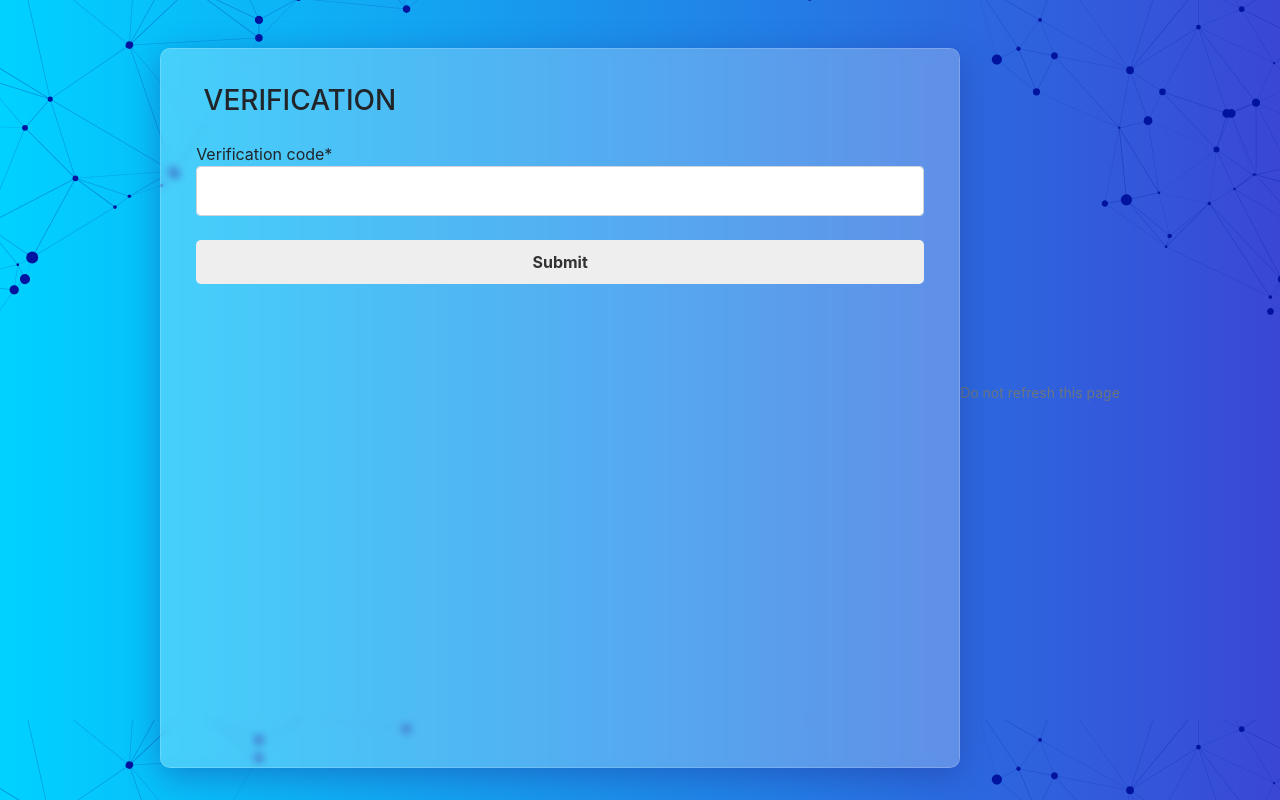
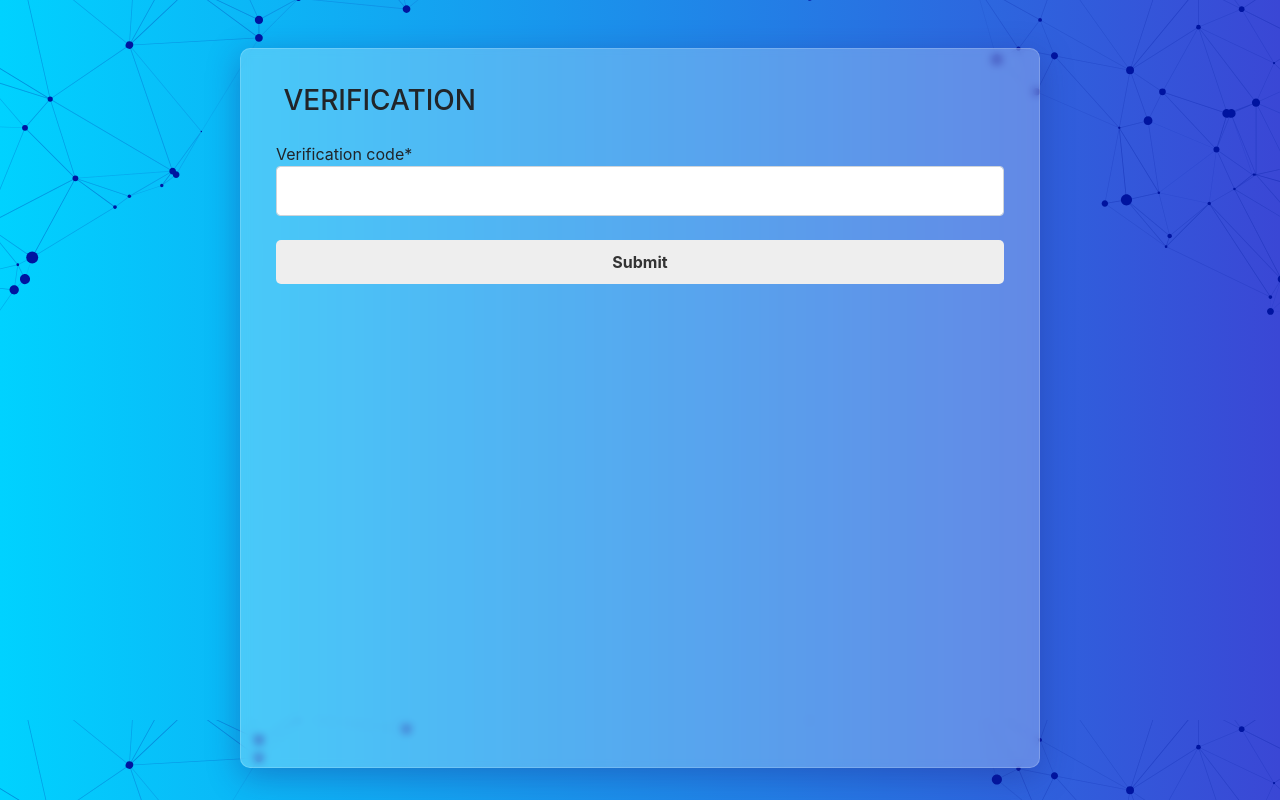
Before and after one commit to iamgaddiel/voting_system, a Django app: page /verify/code/ in a window 1280 px wide. Run offline with Django 3.2, Linux system fonts and the light colour scheme; the visitor is signed in with stand-in values (Sample User, id 1); data comes from the database, SQL or seed files in the repository; parts of the project's set-up code (start-up, migrations or seed data) failed here and were passed over; some libraries are stand-ins or nearby versions.

Commit message:
removed "Do not refresh notice on verify page"

```diff
--- a/src/core/templates/core/verify_code.html
+++ b/src/core/templates/core/verify_code.html
@@ -16,7 +16,6 @@
                 <input type="submit" value="Submit" class="auth-btn">
             </div>
         </form>
-        <p><small class="text-muted text-center">Do not refresh this page </small></p>
     </div>
 </main>
 {% endblock %}
```
